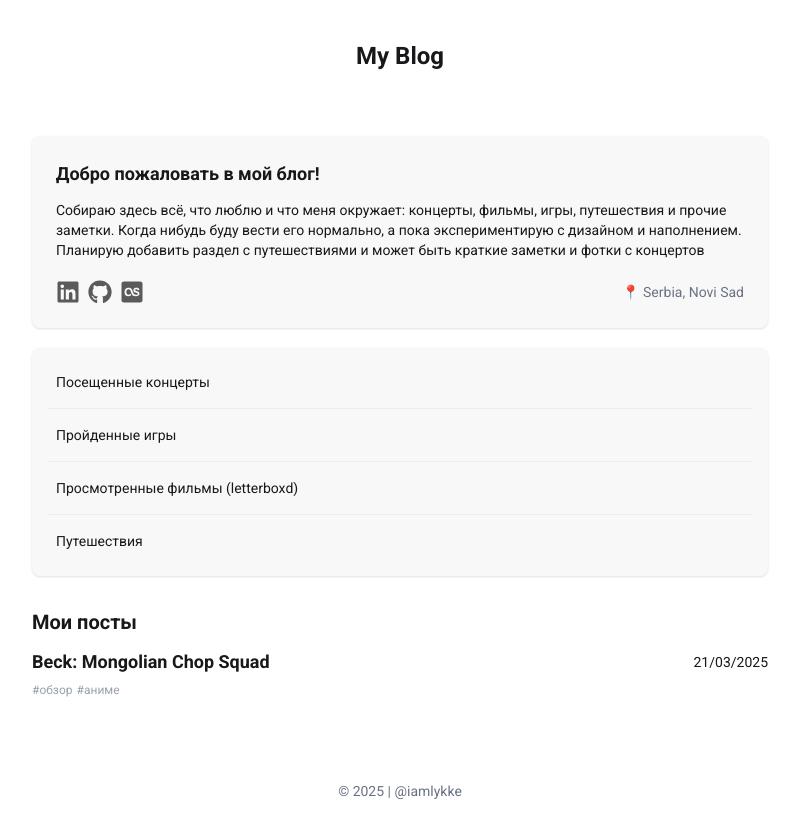
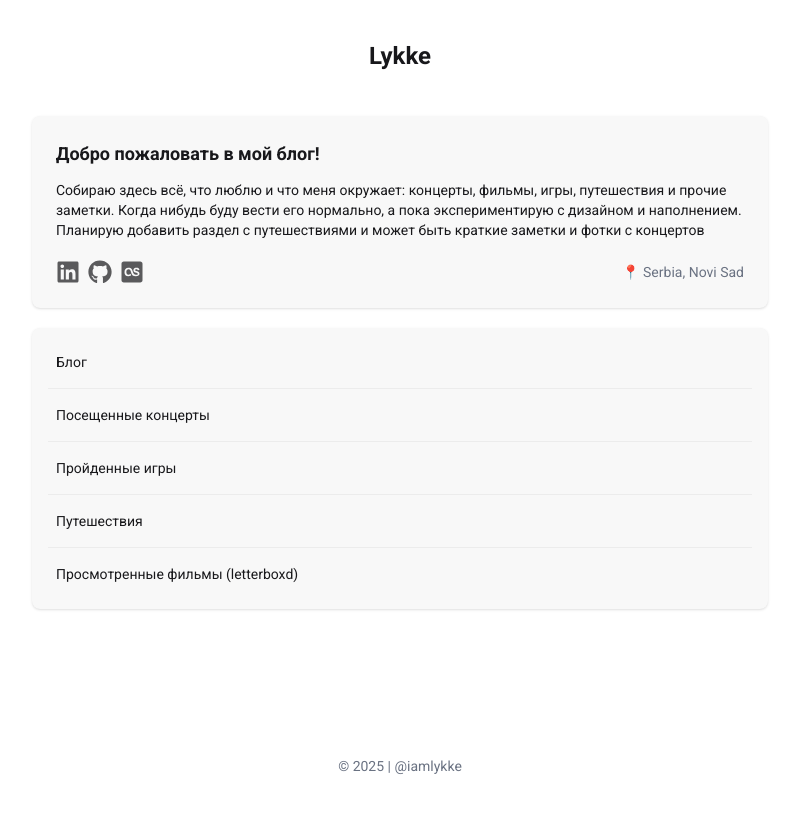
Before and after one commit to iamlykke/my-blog, a Next.js app: page / in a window 1280 px wide. Shown: the whole page, without its empty margins (240-1039 px from the left). After the commit the page ends 800 px from the top, so only its background shows below. Built offline with nearby package versions, Linux system fonts and the light colour scheme.

Commit message:
change posts structure, add Blog section

```diff
--- a/app/posts/[slug]/page.tsx
+++ b/app/blog/[slug]/page.tsx
@@ -1,3 +1,4 @@
+import { Metadata } from "next";
 import { getPostBySlug, getPostSlugs } from "@/lib/posts";
 import { MDXRemote } from "next-mdx-remote/rsc";
 import Link from "next/link";
@@ -6,23 +7,47 @@ import remarkGfm from "remark-gfm";
 import rehypeSlug from "rehype-slug";
 import rehypeAutolinkHeadings from "rehype-autolink-headings";
 
+interface BlogPostPageProps {
+  params: Promise<{
+    slug: string;
+  }>;
+}
+
 export async function generateStaticParams() {
   const slugs = getPostSlugs();
-  return slugs.map((slug) => ({ slug: slug.replace(/\.mdx$/, "") }));
+  return slugs.map((slug) => ({
+    slug: slug.replace(/\.mdx$/, ""),
+  }));
 }
 
-export default async function PostPage({
+export async function generateMetadata({
   params,
-}: {
-  params: Promise<{ slug: string }>;
-}) {
+}: BlogPostPageProps): Promise<Metadata> {
   const { slug } = await params;
-  const post = getPostBySlug(slug);
+  try {
+    const post = getPostBySlug(slug);
+    return {
+      title: post.metadata.title,
+      description: post.metadata.description || post.metadata.title,
+    };
+  } catch {
+    return {
+      title: "Post not found",
+    };
+  }
+}
 
-  if (!post) return notFound();
+export default async function BlogPostPage({ params }: BlogPostPageProps) {
+  const { slug } = await params;
+
+  let post;
+  try {
+    post = getPostBySlug(slug);
+  } catch {
+    notFound();
+  }
 
   const { metadata, content } = post;
-
   const withTags = metadata?.tags.length > 0;
 
   const options = {
@@ -38,18 +63,20 @@ export default async function PostPage({
         <div className="flex flex-row w-full justify-between gap-1 items-center">
           <h1 className="text-2xl font-bold">{metadata.title}</h1>
           <time
-            date-time={`${metadata.created}T00:00:00.000Z`}
+            dateTime={`${metadata.created}T00:00:00.000Z`}
             className="text-sm"
           >
             {metadata.created}
           </time>
         </div>
-        <div className="flex flex-row w-full justify-between  items-center">
+        <div className="flex flex-row w-full justify-between items-center">
           {withTags ? (
             <div className="flex flex-row gap-1">
               {metadata.tags.map((tag: string) => (
                 <span key={tag}>
-                  <Link className="tag no-underline" href="#">{`#${tag}`}</Link>
+                  <Link className="tag no-underline" href="#">
+                    {`#${tag}`}
+                  </Link>
                 </span>
               ))}
             </div>
--- /dev/null
+++ b/app/blog/page.tsx
@@ -0,0 +1,48 @@
+import { Metadata } from "next";
+import { PostPreview } from "@/components/PostPreview";
+import { getPostSlugs, getPostBySlug } from "@/lib/posts";
+import { Post } from "@/types";
+
+export const metadata: Metadata = {
+  title: "Blog",
+  description: "Мои заметки, обзоры и размышления",
+};
+
+export default function BlogPage() {
+  const slugs = getPostSlugs();
+  const posts: Post[] = slugs
+    .map((slug) => getPostBySlug(slug))
+    .filter((post) => !post.metadata.draft)
+    .sort((a, b) => {
+      const dateA = new Date(a.metadata.created);
+      const dateB = new Date(b.metadata.created);
+      return dateB.getTime() - dateA.getTime();
+    });
+
+  return (
+    <div>
+      <p className="mb-5 text-gray-600">
+        Здесь я пишу о том, что меня интересует — от обзоров всего угодно до
+        размышлений о музыке
+      </p>
+
+      <div className="flex flex-col gap-5">
+        {posts.map((post: Post) => {
+          return (
+            <PostPreview
+              key={post.slug}
+              slug={post.slug}
+              title={post.metadata.title}
+              created={post.metadata.created}
+              tags={post.metadata.tags}
+            />
+          );
+        })}
+      </div>
+
+      {posts.length === 0 && (
+        <p className="text-gray-500 italic">Пока нет добавленных постов</p>
+      )}
+    </div>
+  );
+}
--- a/app/games/page.tsx
+++ b/app/games/page.tsx
@@ -13,7 +13,7 @@ export async function generateMetadata(): Promise<Metadata> {
   const { data } = matter(fileContent);
 
   return {
-    title: `${data.title} | My Blog`,
+    title: `${data.title}`,
     description: data.description,
   };
 }
--- a/app/layout.tsx
+++ b/app/layout.tsx
@@ -15,15 +15,15 @@ const roboto = Roboto({
 
 export const metadata: Metadata = {
   title: {
-    default: "Sergei Usachev | My Blog",
-    template: "%s | My Blog",
+    default: "Lykke",
+    template: "%s | Lykke",
   },
   description: "Личный блог о концертах, играх, фильмах и путешествиях",
   authors: [{ name: "Sergei Usachev" }],
   openGraph: {
     type: "website",
     locale: "ru_RU",
-    siteName: "My Blog",
+    siteName: "Lykke",
   },
 };
 
--- a/app/page.tsx
+++ b/app/page.tsx
@@ -1,32 +1,11 @@
 import { Intro } from "@/components/Intro";
 import { Lists } from "@/components/Lists";
-import { PostPreview } from "@/components/PostPreview";
-import { getAllPosts } from "@/lib/posts";
-import { Post } from "@/types";
 
 export default function Home() {
-  const posts = getAllPosts();
-
   return (
     <div>
       <Intro />
       <Lists />
-      <div className="grid gap-3 my-8">
-        <h2 className="text-xl font-bold">Мои посты</h2>
-        <div className="flex flex-col gap-4">
-          {posts.map((post: Post) => {
-            return (
-              <PostPreview
-                key={post.slug}
-                slug={post.slug}
-                title={post.metadata.title}
-                created={post.metadata.created}
-                tags={post.metadata.tags}
-              />
-            );
-          })}
-        </div>
-      </div>
     </div>
   );
 }
--- a/app/posts/page.tsx
+++ /dev/null
@@ -1,4 +0,0 @@
-import { redirect } from "next/navigation";
-export default function Posts() {
-  redirect("/");
-}
--- a/components/Header.tsx
+++ b/components/Header.tsx
@@ -8,7 +8,7 @@ export const Header: React.FC = () => {
   const previousPage = pathname !== "/";
 
   const getFormattedPath = (path: string): string => {
-    if (path === "/" || path.startsWith("/posts/")) return "My Blog";
+    if (path === "/" || path.startsWith("/posts/")) return "Lykke";
 
     // Для страниц путешествий всегда показываем "Travel"
     if (path.startsWith("/travel")) return "Travel";
--- a/components/Intro.tsx
+++ b/components/Intro.tsx
@@ -2,7 +2,7 @@ import { FaLinkedin, FaGithub, FaLastfmSquare } from "react-icons/fa";
 
 export const Intro: React.FC = () => {
   return (
-    <section className="card bg-base-200 my-5 flex flex-row gap-4 shadow-sm p-6">
+    <section className="card bg-base-200 mb-5 flex flex-row gap-4 shadow-sm p-6">
       <div className="flex flex-col w-full">
         <h2 className="font-bold text-lg">Добро пожаловать в мой блог!</h2>
         <p className="text-sm mt-3">
--- a/components/Lists.tsx
+++ b/components/Lists.tsx
@@ -4,6 +4,11 @@ export const Lists = () => {
   return (
     <section className="flex flex-col card bg-base-200 my-5 gap-2 shadow-sm p-2">
       <ul className="list">
+        <li className="list-row">
+          <Link href={"/blog"} className="text-md">
+            Блог
+          </Link>
+        </li>
         <li className="list-row">
           <Link href={"/concerts"} className="text-md ">
             Посещенные концерты
@@ -15,6 +20,11 @@ export const Lists = () => {
           </Link>
         </li>
         <li className="list-row">
+          <Link href={"/travel"} className="text-md">
+            Путешествия
+          </Link>
+        </li>
+        <li className="list-row">
           <Link
             target="_blank"
             href={"https://letterboxd.com/iamlykke/films/diary/"}
@@ -23,11 +33,7 @@ export const Lists = () => {
             Просмотренные фильмы (letterboxd)
           </Link>
         </li>
-        <li className="list-row">
-          <Link href={"/travel"} className="text-md">
-            Путешествия
-          </Link>
-        </li>
+
         {/* <li className="text-md list-row">
           <Link href={"/concerts"} className="link-blue-underline">
             Прочитаные книги
--- a/components/PostPreview.tsx
+++ b/components/PostPreview.tsx
@@ -8,10 +8,13 @@ interface IPostPreview {
 }
 
 export const PostPreview = ({ slug, title, created, tags }: IPostPreview) => {
+  // Определяем правильный URL в зависимости от типа контента
+  const href = slug.startsWith('travel/') ? `/${slug}` : `/blog/${slug}`;
+
   return (
     <div className="flex flex-col w-full gap-0.5">
       <div className="flex justify-between w-full items-center gap-1">
-        <Link href={`/posts/${slug}`}>
+        <Link href={href}>
           <h3 className="card-title font-bold text-pretty">{title}</h3>
         </Link>
         <span className="w-fit text-sm font-medium">{created}</span>
```
